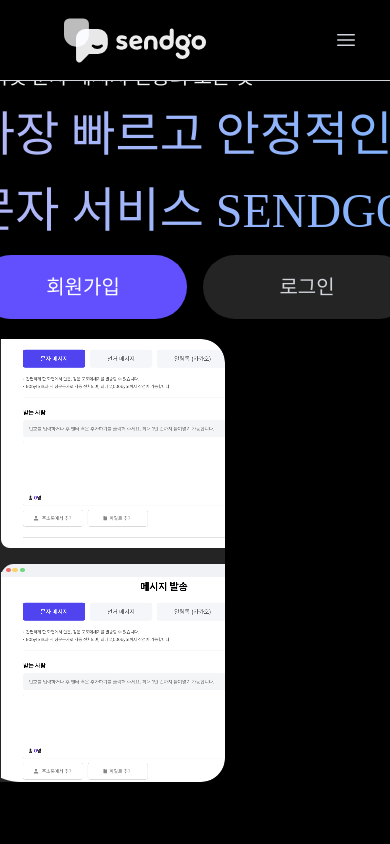
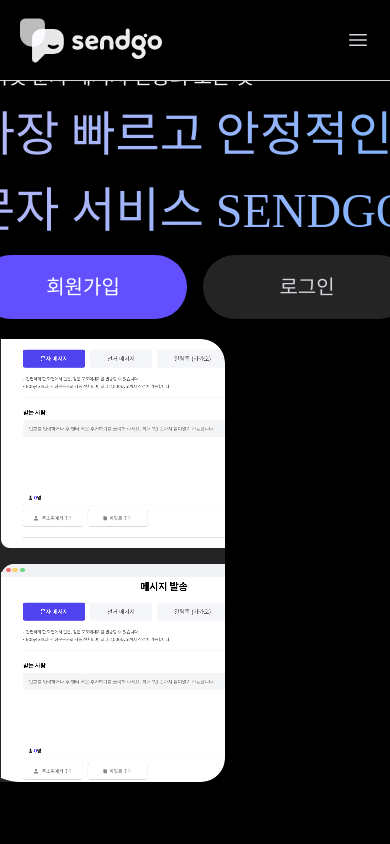
Before and after one commit to joeuni-ex/amuz_front_project, a Vue app: page / in a window 390 px wide. Shown: the top 844 px of the page. Built offline with nearby package versions, Linux system fonts and the light colour scheme; a web font is replaced by a local one.

Commit message:
모바일 반응형 css 추가

```diff
--- a/src/components/Navbar.vue
+++ b/src/components/Navbar.vue
@@ -1,10 +1,10 @@
 <template>
   <header
     :class="{ 'bg-black': !scrolled || dark, 'bg-white': scrolled || !dark }"
-    class="fixed top-0 z-20 w-screen border-b border-gray-300 duration-150 ease-in-out"
+    class="fixed top-0 z-20 w-screen border-b px-5 md:px-0 border-gray-300 duration-150 ease-in-out"
   >
     <nav class="flex items-center md:w-4/5 h-full">
-      <div class="mx-16 md:mx-44">
+      <div class="md:mx-44">
         <router-link to="/">
           <LogoIconGray v-if="!scrolled && dark" />
           <LogoIcon v-if="scrolled || !dark" />
@@ -32,7 +32,7 @@
 
         <!-- Mobile Menu Button -->
         <div
-          class="w-full justify-end mx-16 md:hidden flex items-center"
+          class="w-full justify-end md:hidden flex items-center"
           :class="{
             'text-gray-300': !scrolled && dark,
             'text-black': scrolled || !dark,
```
